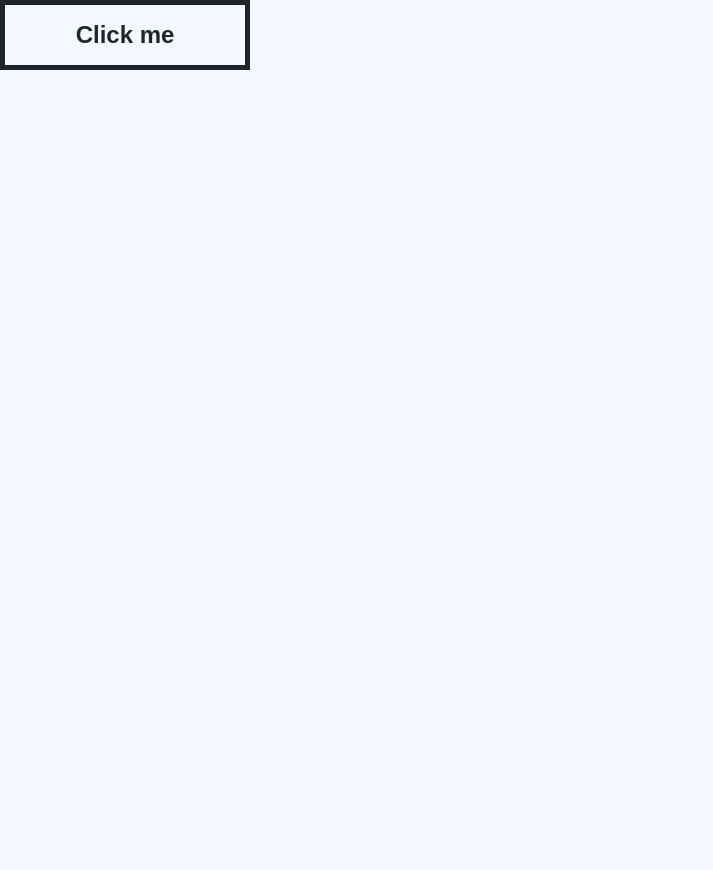
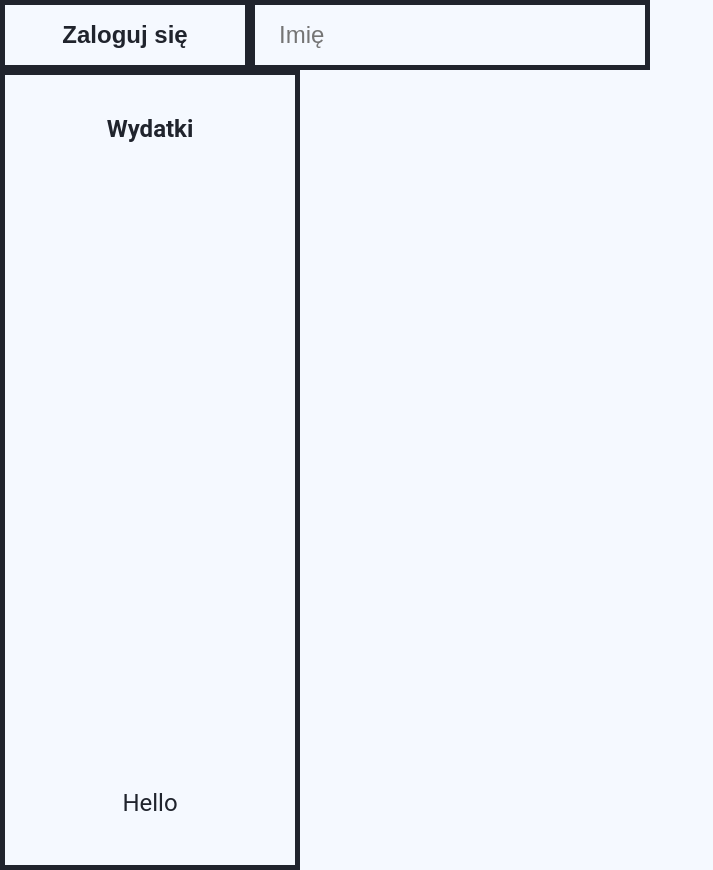
Before and after one commit to DawidMakowski/Homenik, a React (Create React App) app: page / in a window 1280 px wide. Shown: the whole page, without its empty margins (0-713 px from the left). Before the commit the page ends 800 px from the top, so only its background shows below. Built offline with nearby package versions, Linux system fonts and the light colour scheme.

Commit message:
Add Module, Heading and Paragraph component

```diff
--- a/src/App.js
+++ b/src/App.js
@@ -1,10 +1,14 @@
 import React from 'react';
 import { BrowserRouter as Router, Switch, Route } from 'react-router-dom';
+import { ThemeProvider } from 'styled-components';
 import MainView from './views/MainView';
 import GlobalStyle from './theme/GlobalStyle';
+import theme from './theme/Theme';
 
 const App = () => (
   <div>
+    <ThemeProvider theme={theme}>
+      <>
         <GlobalStyle />
         <Router>
           <Switch>
@@ -13,6 +17,8 @@ const App = () => (
             </Route>
           </Switch>
         </Router>
+      </>
+    </ThemeProvider>
   </div>
 );
 
--- a/src/components/Button/Button.js
+++ b/src/components/Button/Button.js
@@ -1,12 +1,11 @@
 import styled from 'styled-components';
 
 const Button = styled.button`
-  color: #20242d;
   width: 250px;
   height: 70px;
   font-weight: bold;
   background: none;
-  border: solid 5px #20242d;
+  border: solid 5px ${({ theme }) => theme.black};
   font-size: 2.4rem;
 `;
 
--- /dev/null
+++ b/src/components/Heading/Heading.js
@@ -0,0 +1,8 @@
+import styled from 'styled-components';
+
+const Heading = styled.h1`
+  font-weight: bold;
+  font-size: ${({ secondary }) => (secondary ? '2.4rem' : '6.4rem')};
+`;
+
+export default Heading;
--- /dev/null
+++ b/src/components/Module/Module.js
@@ -0,0 +1,31 @@
+import styled from 'styled-components';
+import React from 'react';
+import PropTypes from 'prop-types';
+import Heading from '../Heading/Heading';
+
+const ModuleWrapper = styled.div`
+  width: ${({ width }) => width};
+  height: ${({ height }) => height};
+  border: solid 5px #20242d;
+  padding: 24px;
+  display: flex;
+  flex-direction: column;
+  justify-content: space-between;
+  align-items: center;
+`;
+
+const Module = ({ width, height, title, children }) => (
+  <ModuleWrapper width={width} height={height}>
+    <Heading secondary>{title}</Heading>
+    {children}
+  </ModuleWrapper>
+);
+
+export default Module;
+
+Module.propTypes = {
+  width: PropTypes.string.isRequired,
+  height: PropTypes.string.isRequired,
+  title: PropTypes.string.isRequired,
+  children: PropTypes.arrayOf(PropTypes.element).isRequired,
+};
--- /dev/null
+++ b/src/components/Paragraph/Paragraph.js
@@ -0,0 +1,7 @@
+import styled from 'styled-components';
+
+const Paragraph = styled.p`
+  font-size: 2.4rem;
+`;
+
+export default Paragraph;
--- a/src/theme/GlobalStyle.js
+++ b/src/theme/GlobalStyle.js
@@ -3,6 +3,7 @@ import { createGlobalStyle } from 'styled-components';
 const GlobalStyle = createGlobalStyle`
     *, *::before, *::after {
     box-sizing: border-box;
+    color: ${({ theme }) => theme.black};
     }
 
     @import url('https://fonts.googleapis.com/css2?family=Roboto:wght@300;400;700&display=swap');
@@ -14,7 +15,6 @@ const GlobalStyle = createGlobalStyle`
     body{
         font-family: 'Roboto', sans-serif;
         font-size: 1.6rem;
-        color: #20242D;
         background-color: #F5F9FF;
     }
 
--- /dev/null
+++ b/src/theme/Theme.js
@@ -0,0 +1,7 @@
+const theme = {
+  black: '#20242D',
+  purple: '#8684FF',
+  white: '#F5F9FF',
+};
+
+export default theme;
--- a/src/views/MainView.js
+++ b/src/views/MainView.js
@@ -1,6 +1,17 @@
 import React from 'react';
 import Button from '../components/Button/Button';
+import Input from '../components/Input/Input';
+import Module from '../components/Module/Module';
+import Paragraph from '../components/Paragraph/Paragraph';
 
-const MainView = () => <Button>Click me</Button>;
+const MainView = () => (
+  <div>
+    <Button>Zaloguj się</Button>
+    <Input placeholder="Imię" />
+    <Module width="300px" height="800px" title="Wydatki">
+      <Paragraph>Hello</Paragraph>
+    </Module>
+  </div>
+);
 
 export default MainView;
```
Lines whose indentation alone changed are shown as unchanged.
